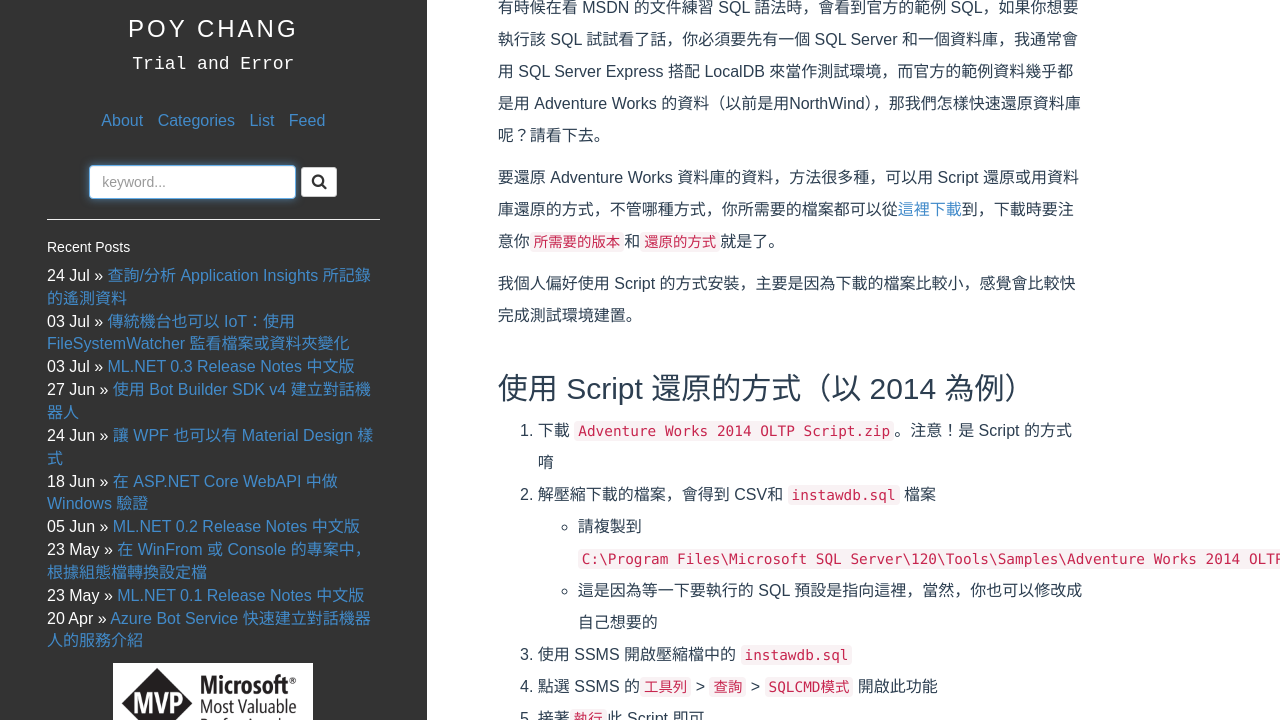
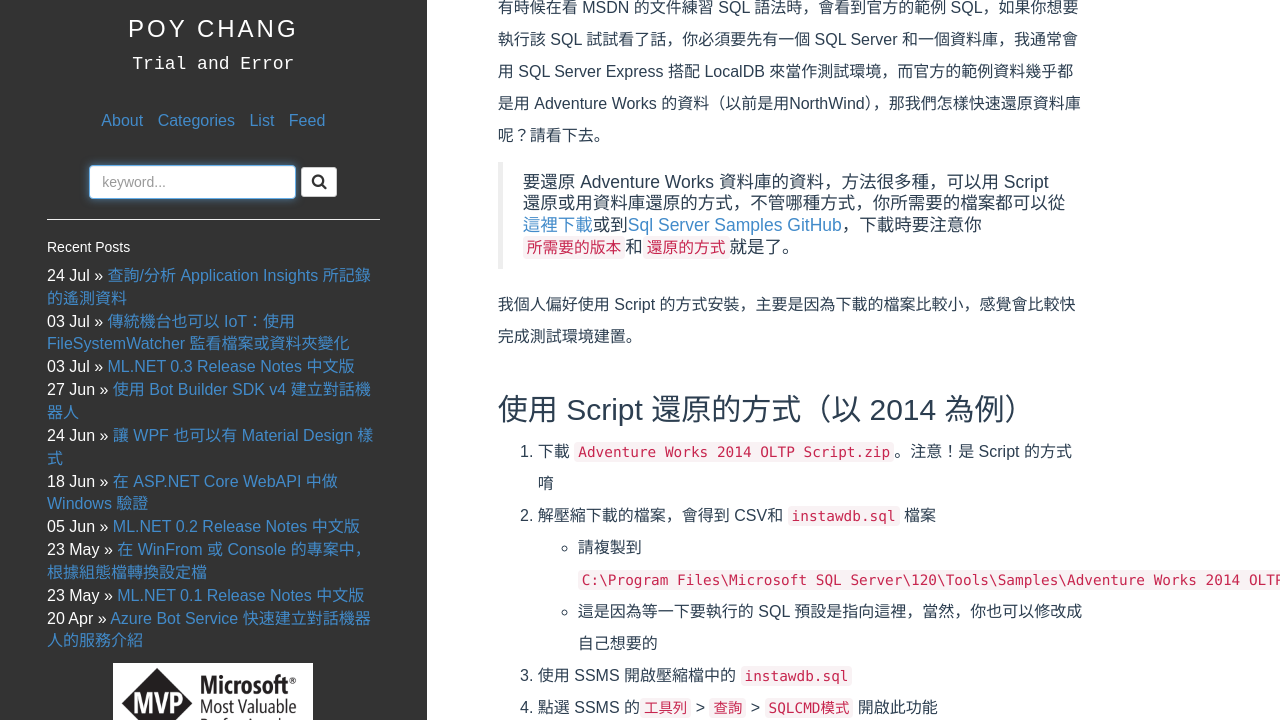
Before and after one commit to poychang/poychang.github.io, a Jekyll site: the page built from _posts/2016-08-26-install-adventureworks-sql-database.md, in a window 1280 px wide and 900 px high, cut to the strip 180-900 px from the top of the window. Built offline with Jekyll 4.4.1, drawn with Linux system fonts in a browser that asks for light colours; some web fonts are replaced; comment, search, counter and statistics services are not loaded.

Commit message:
alter post

```diff
--- a/_posts/2016-08-26-install-adventureworks-sql-database.md
+++ b/_posts/2016-08-26-install-adventureworks-sql-database.md
@@ -8,7 +8,7 @@
 ---
 有時候在看 MSDN 的文件練習 SQL 語法時，會看到官方的範例 SQL，如果你想要執行該 SQL 試試看了話，你必須要先有一個 SQL Server 和一個資料庫，我通常會用 SQL Server Express 搭配 LocalDB 來當作測試環境，而官方的範例資料幾乎都是用 Adventure Works 的資料（以前是用NorthWind），那我們怎樣快速還原資料庫呢？請看下去。
 
-要還原 Adventure Works 資料庫的資料，方法很多種，可以用 Script 還原或用資料庫還原的方式，不管哪種方式，你所需要的檔案都可以從[這裡下載](https://msftdbprodsamples.codeplex.com/)到，下載時要注意你`所需要的版本`和`還原的方式`就是了。
+>要還原 Adventure Works 資料庫的資料，方法很多種，可以用 Script 還原或用資料庫還原的方式，不管哪種方式，你所需要的檔案都可以從[這裡下載](https://msftdbprodsamples.codeplex.com/)或到[Sql Server Samples GitHub](https://github.com/Microsoft/sql-server-samples/releases/tag/adventureworks)，下載時要注意你`所需要的版本`和`還原的方式`就是了。
 
 我個人偏好使用 Script 的方式安裝，主要是因為下載的檔案比較小，感覺會比較快完成測試環境建置。
 
```
